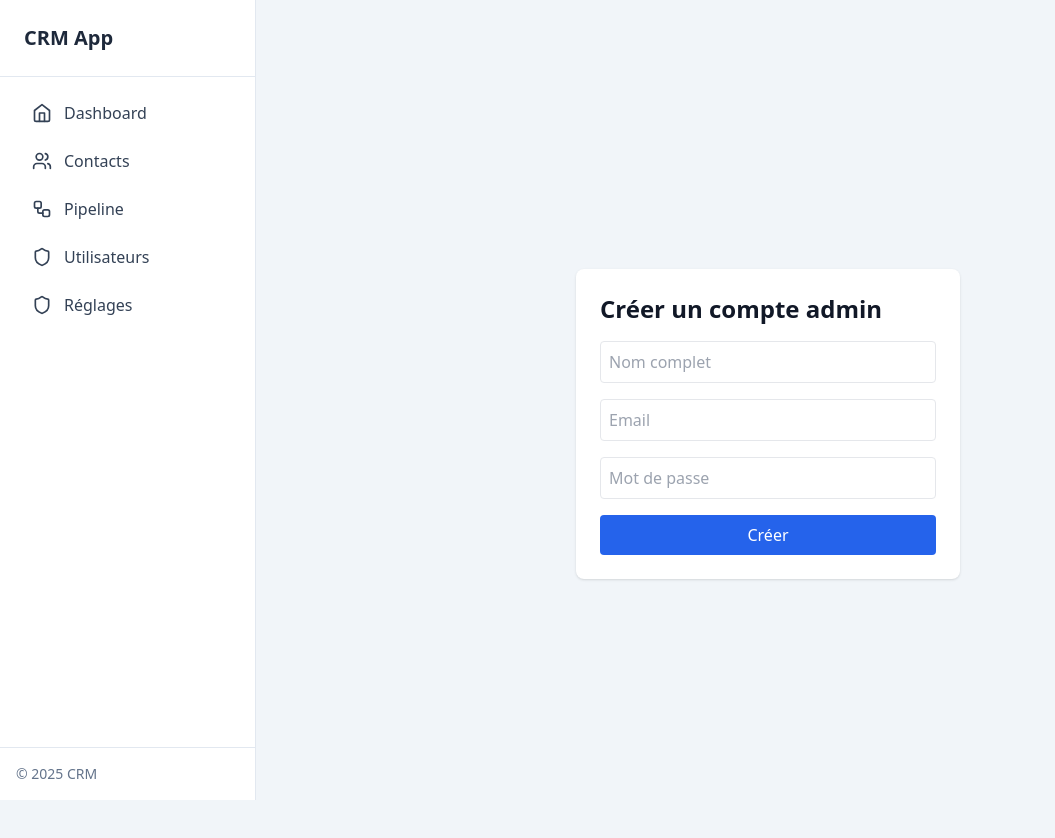
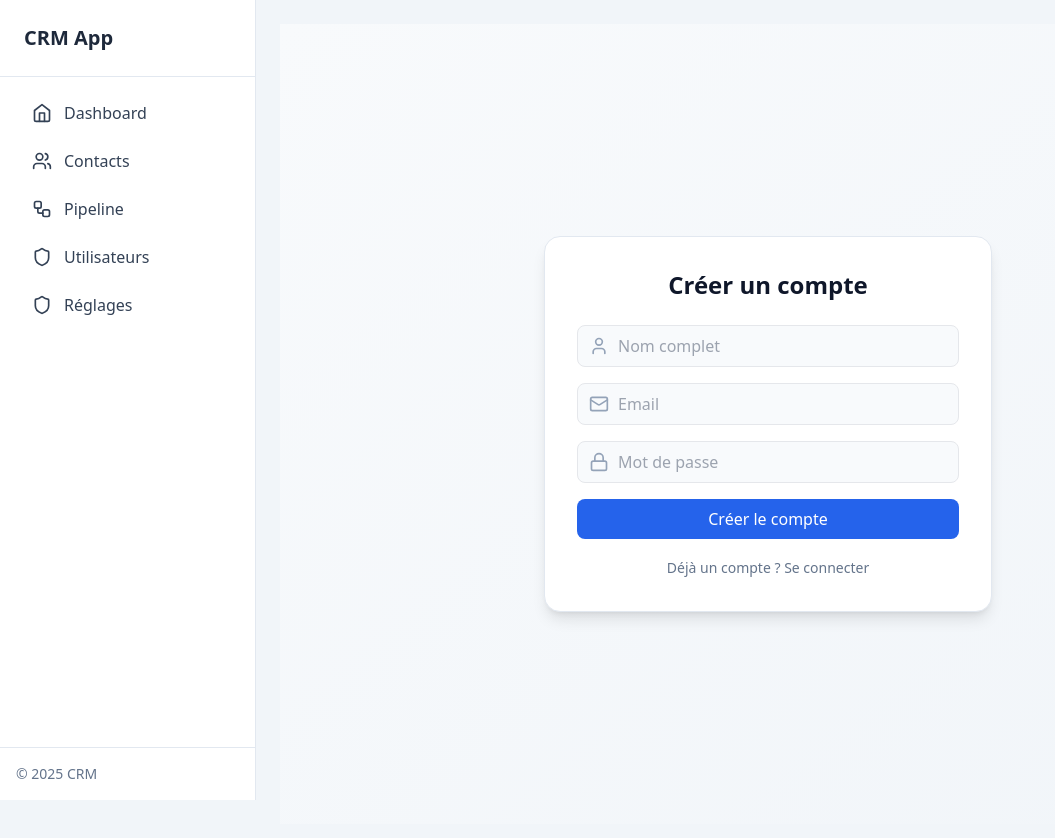
Before and after one commit to Leadhunterfr/crm-app, a Next.js app: page /register in a window 1280 px wide. Shown: the top 838 px of the page, without its empty margins (0-1055 px from the left). Built offline with nearby package versions, Linux system fonts and the light colour scheme.

Commit message:
Update register.js

```diff
--- a/pages/register.js
+++ b/pages/register.js
@@ -1,33 +1,122 @@
+// pages/register.js
 import { useState } from "react";
+import { useRouter } from "next/router";
+import { Lock, Mail, User } from "lucide-react";
 import { supabase } from "@/lib/supabaseClient";
-import { useRouter } from "next/router";
 
 export default function RegisterPage() {
+  const router = useRouter();
+  const [fullName, setFullName] = useState("");
   const [email, setEmail] = useState("");
   const [password, setPassword] = useState("");
-  const [fullName, setFullName] = useState("");
-  const router = useRouter();
+  const [loading, setLoading] = useState(false);
+  const [error, setError] = useState("");
+  const [success, setSuccess] = useState("");
 
   const handleRegister = async (e) => {
     e.preventDefault();
+    setLoading(true);
+    setError("");
+    setSuccess("");
+
+    try {
       const { data, error } = await supabase.auth.signUp({
         email,
         password,
-      options: { data: { full_name: fullName, role: "admin" } }
+        options: {
+          data: { full_name: fullName }, // champs custom (stocké dans "user_metadata")
+        },
       });
-    if (error) return alert(error.message);
+
+      if (error) throw error;
+
+      if (data.user && !data.session) {
+        // si email confirmation activé
+        setSuccess(
+          "Compte créé ! Vérifie ta boîte mail pour confirmer ton inscription."
+        );
+      } else {
+        // connexion directe si confirm email désactivé
         router.push("/contacts");
+      }
+    } catch (err) {
+      console.error(err);
+      setError(err.message);
+    } finally {
+      setLoading(false);
+    }
   };
 
   return (
-    <div className="flex items-center justify-center min-h-screen bg-slate-100">
-      <form onSubmit={handleRegister} className="bg-white p-6 rounded-lg shadow w-96 space-y-4">
-        <h1 className="text-2xl font-bold">Créer un compte admin</h1>
-        <input className="w-full border p-2 rounded" placeholder="Nom complet" value={fullName} onChange={e => setFullName(e.target.value)} />
-        <input className="w-full border p-2 rounded" placeholder="Email" value={email} onChange={e => setEmail(e.target.value)} />
-        <input className="w-full border p-2 rounded" type="password" placeholder="Mot de passe" value={password} onChange={e => setPassword(e.target.value)} />
-        <button className="w-full bg-blue-600 text-white p-2 rounded">Créer</button>
+    <div className="flex min-h-screen items-center justify-center bg-gradient-to-br from-slate-50 to-slate-100 dark:from-slate-900 dark:to-slate-800">
+      <div className="w-full max-w-md bg-white dark:bg-slate-800 p-8 rounded-2xl shadow-lg border border-slate-200 dark:border-slate-700">
+        <h1 className="text-2xl font-bold text-center mb-6 text-slate-900 dark:text-slate-100">
+          Créer un compte
+        </h1>
+
+        <form onSubmit={handleRegister} className="space-y-4">
+          <div className="relative">
+            <User className="absolute left-3 top-1/2 -translate-y-1/2 w-5 h-5 text-slate-400" />
+            <input
+              type="text"
+              placeholder="Nom complet"
+              className="w-full pl-10 border rounded-lg p-2 bg-slate-50 dark:bg-slate-700 dark:text-white focus:ring-2 focus:ring-blue-500"
+              value={fullName}
+              onChange={(e) => setFullName(e.target.value)}
+              required
+            />
+          </div>
+
+          <div className="relative">
+            <Mail className="absolute left-3 top-1/2 -translate-y-1/2 w-5 h-5 text-slate-400" />
+            <input
+              type="email"
+              placeholder="Email"
+              className="w-full pl-10 border rounded-lg p-2 bg-slate-50 dark:bg-slate-700 dark:text-white focus:ring-2 focus:ring-blue-500"
+              value={email}
+              onChange={(e) => setEmail(e.target.value)}
+              required
+            />
+          </div>
+
+          <div className="relative">
+            <Lock className="absolute left-3 top-1/2 -translate-y-1/2 w-5 h-5 text-slate-400" />
+            <input
+              type="password"
+              placeholder="Mot de passe"
+              className="w-full pl-10 border rounded-lg p-2 bg-slate-50 dark:bg-slate-700 dark:text-white focus:ring-2 focus:ring-blue-500"
+              value={password}
+              onChange={(e) => setPassword(e.target.value)}
+              required
+            />
+          </div>
+
+          <button
+            type="submit"
+            disabled={loading}
+            className="w-full bg-blue-600 hover:bg-blue-700 text-white p-2 rounded-lg font-medium transition-colors"
+          >
+            {loading ? "Création..." : "Créer le compte"}
+          </button>
         </form>
+
+        {error && (
+          <p className="text-red-500 text-sm mt-3 text-center">{error}</p>
+        )}
+        {success && (
+          <p className="text-green-600 text-sm mt-3 text-center">{success}</p>
+        )}
+
+        <div className="text-center mt-4">
+          <button
+            type="button"
+            className="text-sm text-slate-500 dark:text-slate-400 hover:underline"
+            onClick={() => router.push("/login")}
+          >
+            Déjà un compte ? Se connecter
+          </button>
+        </div>
+      </div>
     </div>
   );
 }
```
Lines whose indentation alone changed are shown as unchanged.
